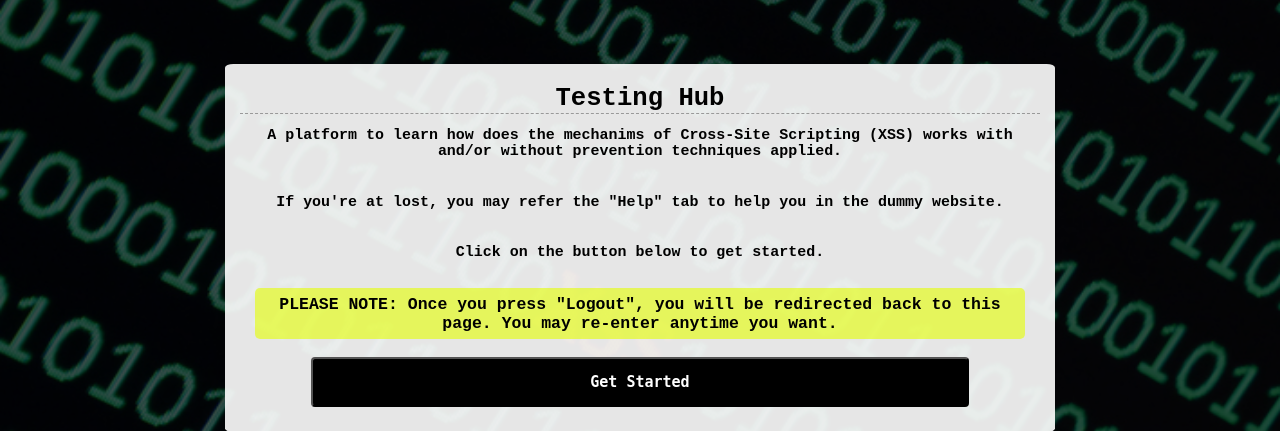
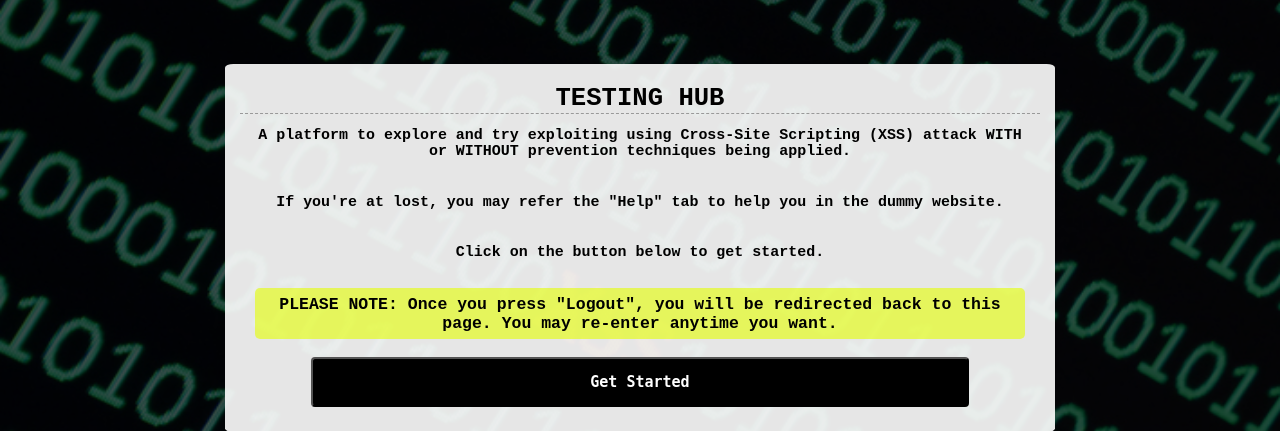
Before and after one commit to Azierz/fyp2, a PHP site: page /TestingHub in a window 1280 px wide. Shown: the part 47-478 px from the top of the page. Run offline with PHP 8.4, Linux system fonts and the light colour scheme.

Commit message:
tiny fix

```diff
--- a/TestingHub.php
+++ b/TestingHub.php
@@ -5,8 +5,9 @@ include ('includes/iheader.html');
 
 <div>
     <div style="text-align: center; width:100vh;">
-        <h1>Testing Hub</h1>
-        <h3>A platform to learn how does the mechanims of Cross-Site Scripting (XSS) works with and/or without prevention techniques applied.</h3>
+        <h1>TESTING HUB</h1>
+
+        <h3>A platform to explore and try exploiting using Cross-Site Scripting (XSS) attack WITH or WITHOUT prevention techniques being applied.</h3>
         <br>
 
         <!-- <h3>Learn how to prevent XSS attacks by reading the articles in the Reading Hub.</h3>
```
